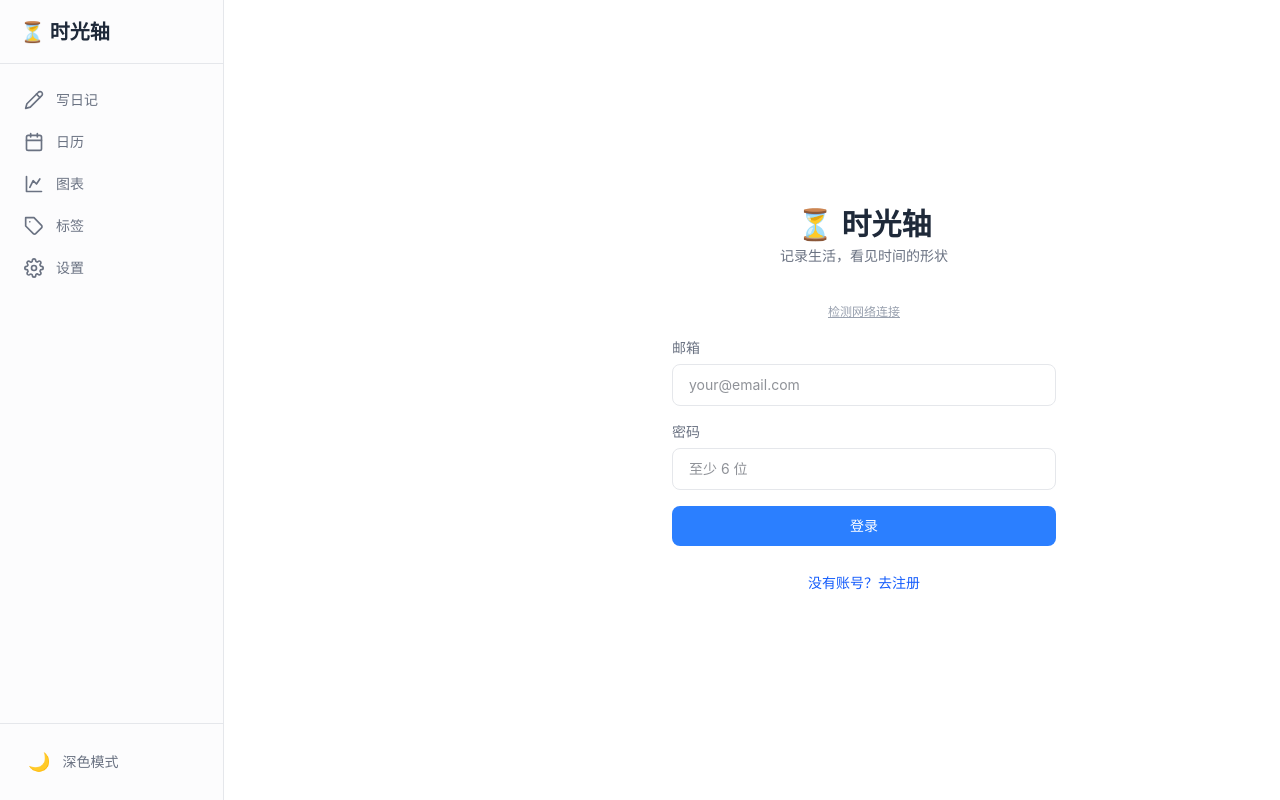
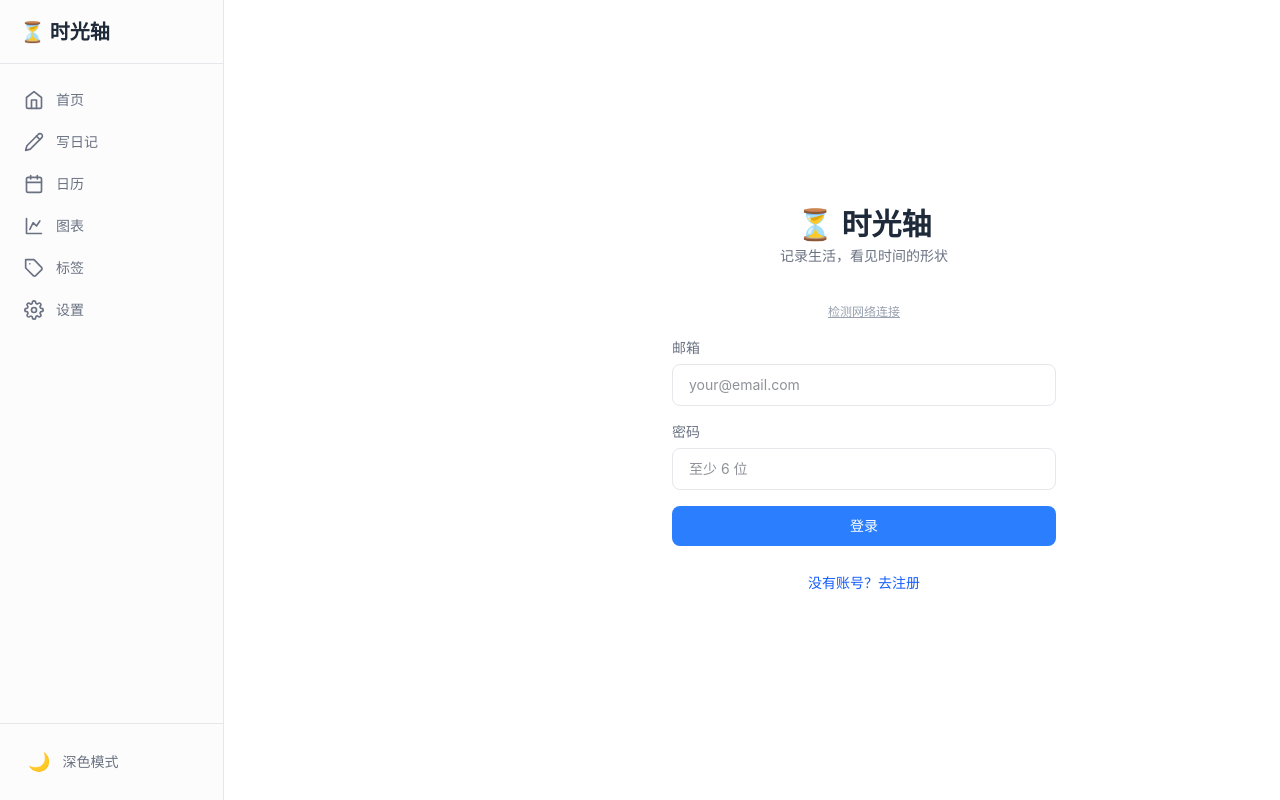
Before and after one commit to yunmumu-Aug/-, a Next.js app: page /auth in a window 1280 px wide. Shown: the top 800 px of the page. Built offline with nearby package versions, Linux system fonts and the light colour scheme; no server answers.

Commit message:
feat: 导航增加「首页」按钮
- sidebar 和 bottom-nav 均增加 home 图标
- 桌面端 6 项：首页/写日记/日历/图表/标签/设置
- 手机端 5 项：首页/写日记/日历/图表/设置

```diff
--- a/src/components/layout/bottom-nav.tsx
+++ b/src/components/layout/bottom-nav.tsx
@@ -4,6 +4,7 @@ import { usePathname } from "next/navigation";
 import Link from "next/link";
 
 const navItems = [
+  { label: "首页", href: "/", icon: "home" },
   { label: "写日记", href: "/write", icon: "edit" },
   { label: "日历", href: "/calendar", icon: "calendar" },
   { label: "图表", href: "/charts", icon: "chart" },
@@ -20,6 +21,7 @@ function Icon({ type, active }: { type: string; active: boolean }) {
     </svg>
   );
   switch (type) {
+    case "home": return svg(<><path d="M3 9l9-7 9 7v11a2 2 0 0 1-2 2H5a2 2 0 0 1-2-2z"/><polyline points="9 22 9 12 15 12 15 22"/></>);
     case "edit": return svg(<><path d="M17 3a2.85 2.85 0 1 1 4 4L7.5 20.5 2 22l1.5-5.5Z"/><path d="m15 5 4 4"/></>);
     case "calendar": return svg(<><rect x="3" y="4" width="18" height="18" rx="2" ry="2"/><line x1="16" y1="2" x2="16" y2="6"/><line x1="8" y1="2" x2="8" y2="6"/><line x1="3" y1="10" x2="21" y2="10"/></>);
     case "chart": return svg(<><path d="M3 3v18h18"/><path d="M7 16l4-8 4 4 4-6"/></>);
--- a/src/components/layout/sidebar.tsx
+++ b/src/components/layout/sidebar.tsx
@@ -6,6 +6,7 @@ import { useAuth } from "@/hooks/use-auth";
 import { useTheme } from "@/hooks/use-theme";
 
 const navItems = [
+  { label: "首页", href: "/", icon: "home" },
   { label: "写日记", href: "/write", icon: "edit" },
   { label: "日历", href: "/calendar", icon: "calendar" },
   { label: "图表", href: "/charts", icon: "chart" },
@@ -25,6 +26,7 @@ function NavIcon({ type, active }: { type: string; active?: boolean }) {
     strokeLinecap: "round" as const,
     strokeLinejoin: "round" as const,
   };
+  if (type === "home") return <svg {...p}><path d="M3 9l9-7 9 7v11a2 2 0 0 1-2 2H5a2 2 0 0 1-2-2z"/><polyline points="9 22 9 12 15 12 15 22"/></svg>;
   if (type === "edit") return <svg {...p}><path d="M17 3a2.85 2.85 0 1 1 4 4L7.5 20.5 2 22l1.5-5.5Z"/><path d="m15 5 4 4"/></svg>;
   if (type === "calendar") return <svg {...p}><rect x="3" y="4" width="18" height="18" rx="2" ry="2"/><line x1="16" y1="2" x2="16" y2="6"/><line x1="8" y1="2" x2="8" y2="6"/><line x1="3" y1="10" x2="21" y2="10"/></svg>;
   if (type === "chart") return <svg {...p}><path d="M3 3v18h18"/><path d="M7 16l4-8 4 4 4-6"/></svg>;
```
